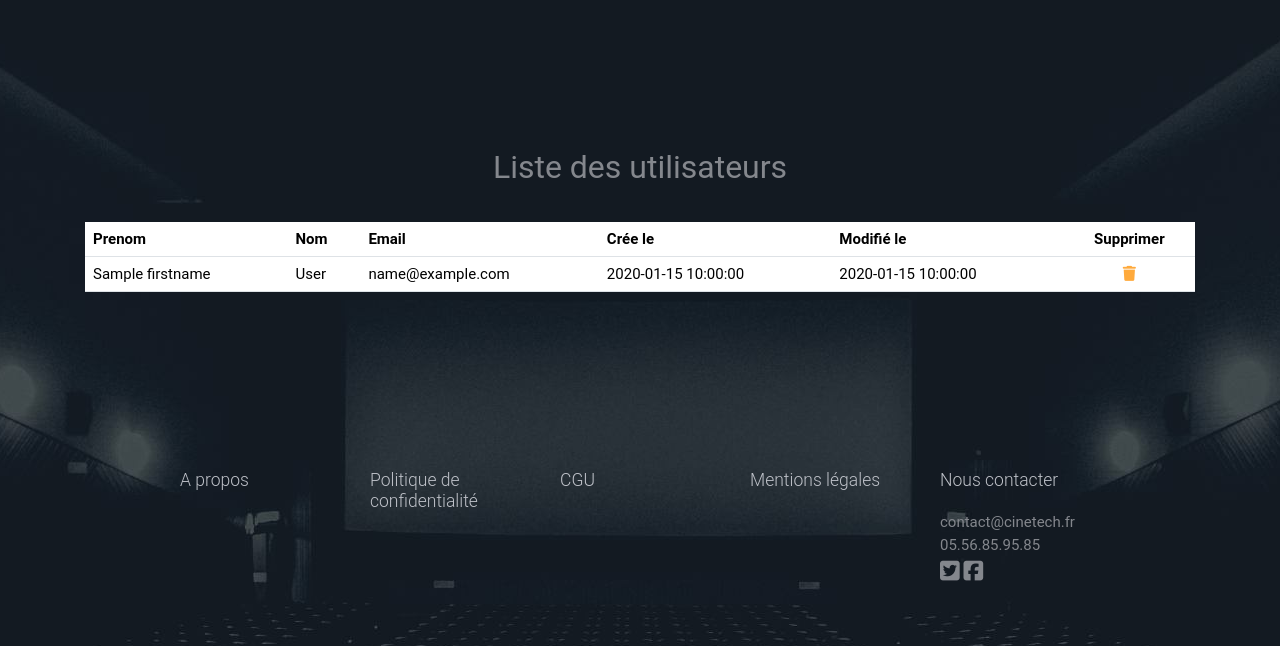
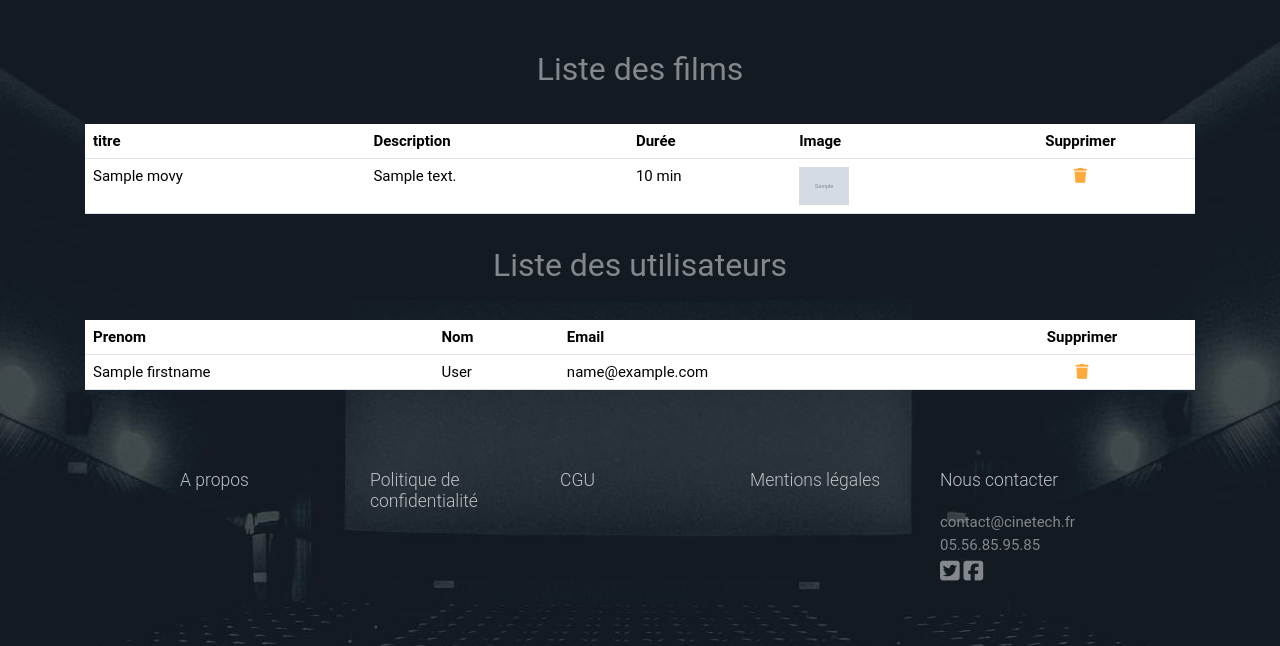
Before and after one commit to Davidgbn33/CinemaF_ilm, a PHP site: template src/View/Admin/admin.html.twig in a window 1280 px wide. Shown: the part 164-810 px from the top of the page. Run offline with PHP 8.4, Linux system fonts and the light colour scheme; the template is opened without the code that fills it: most values are stand-ins (such as "Sample title", 1, 10 or a date in 2020); grey boxes marked "Sample" are stand-in pictures; some libraries are stand-ins or nearby versions.

Commit message:
addmovie to admin

```diff
--- a/src/View/Admin/admin.html.twig
+++ b/src/View/Admin/admin.html.twig
@@ -1,8 +1,37 @@
 {% extends 'layout.html.twig' %}
 
 {% block content %}
+
                 <main class=" d-flex justify-content-center flex-column dg-height">
-                    <h1 class="text-center fs-2 mt-3">Liste des utilisateurs</h1>
+                    <h2 class="text-center fs-2 mt-3">Liste des films</h2>
+                    <div class="container mt-3">
+                        <div class="">
+                            <table class="table">
+                                <thead>
+                                <tr>
+                                    <th class="">titre</th>
+                                    <th class="">Description</th>
+                                    <th class="">Durée</th>
+                                    <th class="">Image</th>
+                                    <th class="text-center">Supprimer</th>
+                                </tr>
+                                </thead>
+                                <tbody>
+                                {% for movie in movies %}
+                                <tr>
+                                    <td class="">{{ movie.title }}</td>
+                                    <td class="">{{ movie.description }}</td>
+                                    <td class="">{{ movie.duration }} min</td>
+                                    <td class=""><img src="/assets/images/{{ movie.image }}" alt="{{ movie.title }}" style="width: 50px;"></td>
+
+
+                                    <td class="text-center"><a href="/admin/delete?id={{ user.id }}"><i class="fa-solid fa-trash"></i></a></td>
+                                    {% endfor %}
+                                </tbody>
+                            </table>
+                        </div>
+                    </div>
+                    <h2 class="text-center fs-2 mt-3">Liste des utilisateurs</h2>
                     <div class="container mt-3">
                         <div class="">
                             <table class="table">
@@ -11,8 +40,6 @@
                                     <th class="">Prenom</th>
                                     <th class="">Nom</th>
                                     <th class="">Email</th>
-                                    <th class="">Crée le</th>
-                                    <th class="">Modifié le</th>
                                     <th class="text-center">Supprimer</th>
                                 </tr>
                                 </thead>
@@ -22,8 +49,6 @@
                                         <td class="">{{ user.firstname }}</td>
                                         <td class="">{{ user.lastname }}</td>
                                         <td class="">{{ user.email }}</td>
-                                        <td class="">{{ user.created_at }}</td>
-                                        <td class="">{{ user.updated_at }}</td>
                                         <td class="text-center"><a href="/admin/delete?id={{ user.id }}"><i class="fa-solid fa-trash"></i></a></td>
                                 {% endfor %}
                                 </tbody>
```
Also changed, not shown: src/Controller/AdminController.php (+29 -16 lines).
